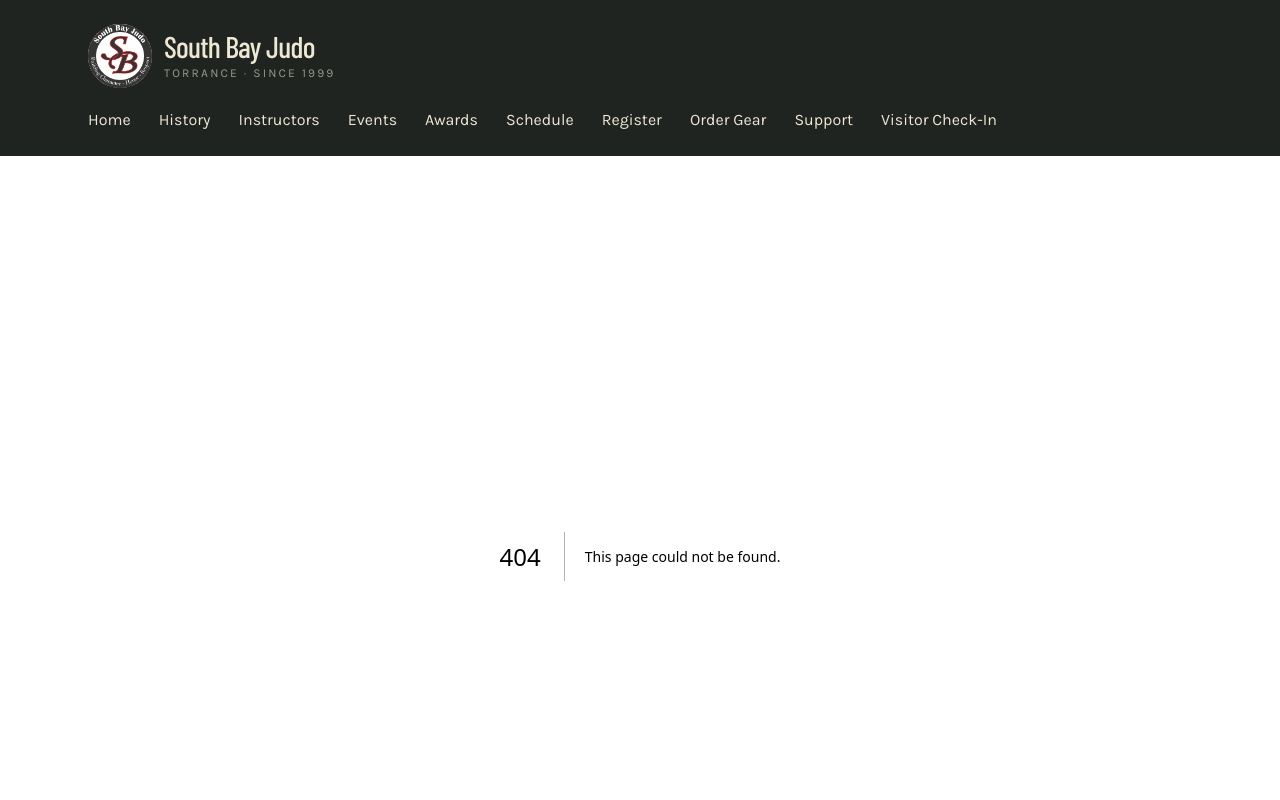
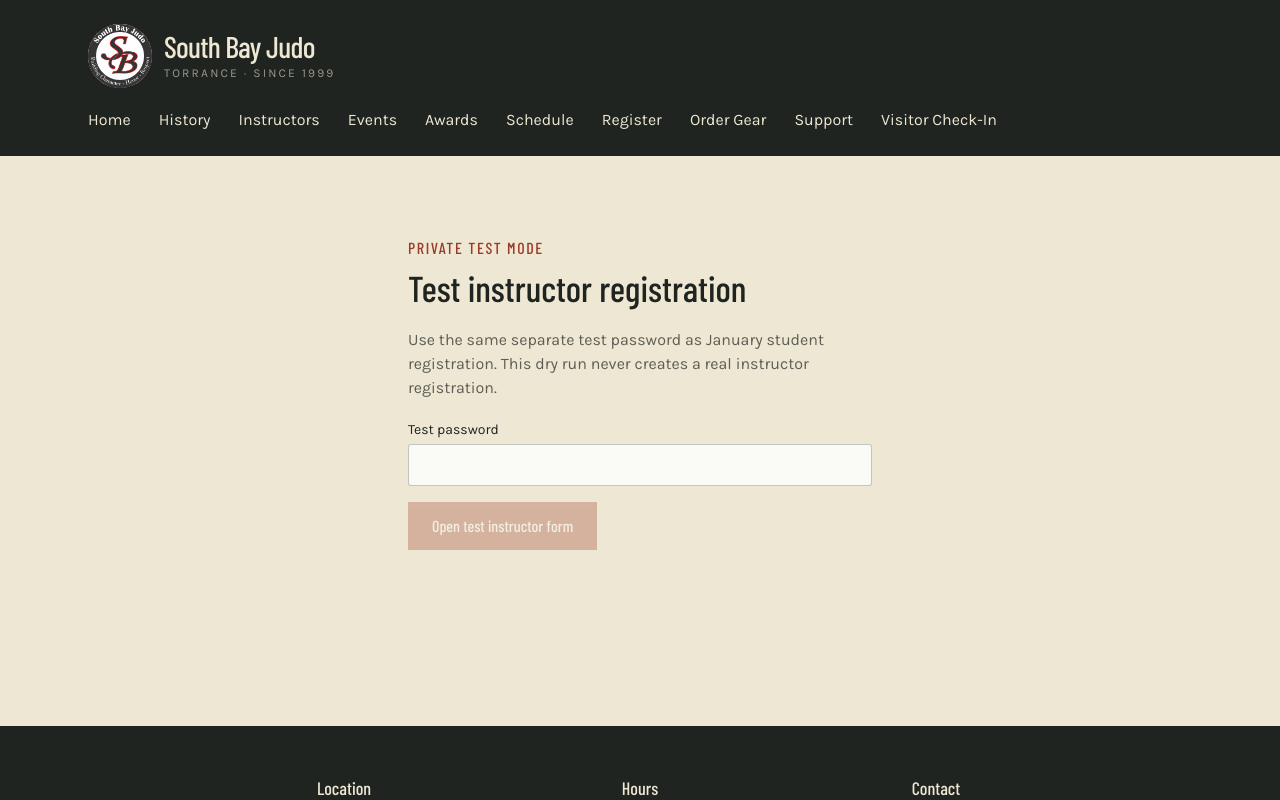
Before and after one commit to cshiosaki/southbayjudo, a Next.js app in the folder south-bay-judo/: page /test-instructor-register in a window 1280 px wide. Before the commit this address had no page. Shown: the top 800 px of the page. Built offline with nearby package versions, Linux system fonts and the light colour scheme.

Commit message:
Add safe password-protected instructor test registration

```diff
--- /dev/null
+++ b/south-bay-judo/app/test-instructor-register/page.tsx
@@ -0,0 +1,40 @@
+"use client";
+
+import { useState, type FormEvent } from "react";
+import InstructorRegistrationFlow from "@/components/InstructorRegistrationFlow";
+
+export default function TestInstructorRegistrationPage() {
+  const [password,setPassword] = useState("");
+  const [unlocked,setUnlocked] = useState(false);
+  const [busy,setBusy] = useState(false);
+  const [error,setError] = useState("");
+  async function unlock(event: FormEvent) {
+    event.preventDefault();setBusy(true);setError("");
+    try {
+      const response=await fetch("/api/admin/test-access",{
+        method:"POST",headers:{"Content-Type":"application/json"},
+        body:JSON.stringify({password}),
+      });
+      if (!response.ok) {setError("Incorrect test registration password.");return;}
+      setUnlocked(true);
+    } catch {setError("Could not verify the test password.");}
+    finally {setBusy(false);}
+  }
+  if (!unlocked) return (
+    <main className="max-w-lg mx-auto px-6 py-20">
+      <p className="font-display text-belt uppercase tracking-widest mb-2">Private test mode</p>
+      <h1 className="font-display text-4xl mb-5">Test instructor registration</h1>
+      <p className="text-ink/70 mb-5">Use the same separate test password as January student registration. This dry run never creates a real instructor registration.</p>
+      <form onSubmit={unlock} className="space-y-4">
+        <label className="block text-sm"><span className="block mb-1">Test password</span>
+          <input type="password" value={password} onChange={(e)=>setPassword(e.target.value)} required />
+        </label>
+        {error && <p role="alert" className="text-belt text-sm">{error}</p>}
+        <button disabled={!password||busy} type="submit" className="bg-belt px-6 py-3 font-display text-white disabled:opacity-30">
+          {busy?"Verifying...":"Open test instructor form"}
+        </button>
+      </form>
+    </main>
+  );
+  return <InstructorRegistrationFlow testMode testPassword={password}/>;
+}
```
